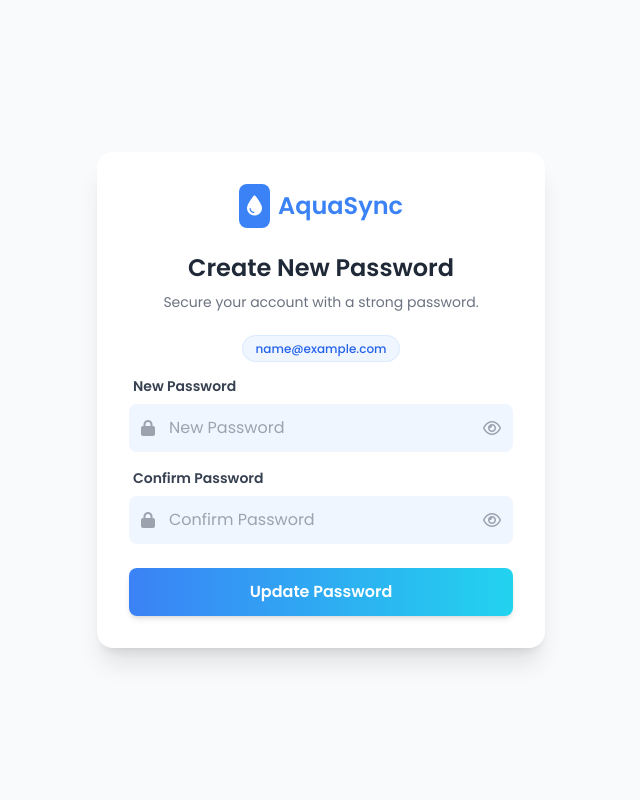
After one commit to asepazimmh75/AquaSync-Labs, a Flask app: page /reset-update in a window 1280 px wide. The commit adds this page. Shown: the whole page, without its empty margins (319-959 px from the left). Run offline with Flask 3, Linux system fonts and the light colour scheme; the visitor is signed in with stand-in values (Sample User, id 1); some libraries are stand-ins or nearby versions.

Commit message:
Update Forgot Password

```diff
--- a/app.py
+++ b/app.py
@@ -311,6 +311,111 @@ def settings():
     schedules = Schedule.query.filter_by(user_id=current_user.id).order_by(Schedule.time).all()
     return render_template('settings.html', user=current_user, schedules=schedules, page='settings')
 
+
+# --- 1. HALAMAN REQUEST RESET PASSWORD ---
+@app.route('/forgot-password', methods=['GET', 'POST'])
+def forgot_password():
+    # Jika sudah login, redirect ke dashboard
+    if current_user.is_authenticated:
+        return redirect(url_for('dashboard'))
+
+    if request.method == 'POST':
+        email = request.form.get('email')
+        user = User.query.filter_by(email=email).first()
+
+        if user:
+            # Generate OTP & Expiry
+            otp_code = generate_otp()
+            expiry_time = datetime.now() + timedelta(minutes=5)
+
+            # Simpan ke Database (Sesuai nama kolom yang diminta)
+            user.otp_hash = generate_password_hash(otp_code)
+            user.otp_expiry = expiry_time
+            db.session.commit()
+
+            # Kirim Email
+            if send_otp_email(user.email, otp_code):
+                # Simpan email di session untuk step selanjutnya
+                session['reset_email'] = email
+                flash('Kode OTP telah dikirim ke email Anda.', 'info')
+                return redirect(url_for('verify_reset_otp'))
+            else:
+                flash('Gagal mengirim email. Coba lagi nanti.', 'error')
+        else:
+            # Demi keamanan, pesan tetap generik atau spesifik sesuai kebutuhan
+            flash('Email tidak ditemukan dalam sistem.', 'error')
+
+    return render_template('forgot_password.html')
+
+
+# --- 2. HALAMAN VERIFIKASI OTP ---
+@app.route('/reset-verify', methods=['GET', 'POST'])
+def verify_reset_otp():
+    # Cek apakah user punya akses (harus lewat step 1)
+    if 'reset_email' not in session:
+        return redirect(url_for('forgot_password'))
+
+    email = session['reset_email']
+    user = User.query.filter_by(email=email).first()
+
+    if request.method == 'POST':
+        otp_input = request.form.get('otp_code')
+
+        # Validasi User & Expiry
+        if not user or not user.otp_expiry or datetime.now() > user.otp_expiry:
+            flash('Kode OTP sudah kadaluarsa. Silakan minta ulang.', 'error')
+            return redirect(url_for('forgot_password'))
+
+        # Validasi Kecocokan OTP
+        if check_password_hash(user.otp_hash, otp_input):
+            # SUKSES: Tandai user sudah lolos verifikasi di session
+            session['is_reset_verified'] = True
+            return redirect(url_for('update_password'))
+        else:
+            flash('Kode OTP salah!', 'error')
+
+    # Kirim variabel email ke template untuk ditampilkan (readonly)
+    return render_template('verify_reset_otp.html', email=email)
+
+
+# --- 3. HALAMAN UPDATE PASSWORD ---
+@app.route('/reset-update', methods=['GET', 'POST'])
+def update_password():
+    # Security Check: Harus punya email di session DAN sudah lolos verifikasi OTP
+    if 'reset_email' not in session or 'is_reset_verified' not in session:
+        return redirect(url_for('forgot_password'))
+
+    email = session['reset_email']
+
+    if request.method == 'POST':
+        new_password = request.form.get('new_password')
+        confirm_password = request.form.get('confirm_password')
+
+        if new_password != confirm_password:
+            flash('Konfirmasi password tidak cocok.', 'error')
+        elif len(new_password) < 6: # Opsional: validasi panjang password
+            flash('Password minimal 6 karakter.', 'error')
+        else:
+            # Update Database
+            user = User.query.filter_by(email=email).first()
+            if user:
+                user.password = generate_password_hash(new_password, method='scrypt')
+
+                # Reset kolom OTP agar tidak bisa dipakai ulang
+                user.otp_hash = None
+                user.otp_expiry = None
+                db.session.commit()
+
+                # Bersihkan session
+                session.pop('reset_email', None)
+                session.pop('is_reset_verified', None)
+
+                flash('Password berhasil diubah! Silakan login.', 'success')
+                return redirect(url_for('login'))
+
+    return render_template('update_password.html', email=email)
+
+
 @app.route('/delete_schedule/<int:id>')
 @login_required
 def delete_schedule(id):
@@ -326,5 +431,6 @@ def delete_schedule(id):
 def guide():
     return render_template('guide.html', user=current_user, page='guide')
 
+
 if __name__ == '__main__':
     app.run(debug=True)
--- a/templates/guide.html
+++ b/templates/guide.html
@@ -18,7 +18,7 @@
         </div>
         <nav class="flex-1 px-4 space-y-2 mt-4">
             <a href="/dashboard" class="flex items-center gap-3 text-gray-400 hover:text-white hover:bg-white/5 px-4 py-3 rounded-xl transition">
-                <i class="fa-solid fa-grid-2"></i> Dashboard
+                <i class="fa-solid fa-border-all"></i> Dashboard
             </a>
             <a href="/settings" class="flex items-center gap-3 text-gray-400 hover:text-white hover:bg-white/5 px-4 py-3 rounded-xl transition">
                 <i class="fa-solid fa-gear"></i> Settings
--- a/templates/login.html
+++ b/templates/login.html
@@ -55,7 +55,7 @@
             <div class="mb-2">
                 <div class="flex justify-between items-center mb-2 ml-1">
                     <label class="block text-gray-700 text-sm font-bold">Password</label>
-                    <a href="#" class="text-xs text-blue-500 hover:underline">Forgot Password?</a>
+                    <a href="/forgot-password" class="text-xs text-blue-500 hover:underline">Forgot Password?</a>
                 </div>
                 <div class="relative">
                     <span class="absolute inset-y-0 left-0 flex items-center pl-3 text-gray-400">
--- a/templates/settings.html
+++ b/templates/settings.html
@@ -18,7 +18,7 @@
         </div>
         <nav class="flex-1 px-4 space-y-2 mt-4">
             <a href="/dashboard" class="flex items-center gap-3 text-gray-400 hover:text-white hover:bg-white/5 px-4 py-3 rounded-xl transition">
-                <i class="fa-solid fa-grid-2"></i> Dashboard
+                <i class="fa-solid fa-border-all"></i> Dashboard
             </a>
             <a href="/settings" class="flex items-center gap-3 bg-blue-600 text-white px-4 py-3 rounded-xl shadow-lg transition">
                 <i class="fa-solid fa-gear"></i> Settings
--- /dev/null
+++ b/templates/update_password.html
@@ -0,0 +1,105 @@
+<!DOCTYPE html>
+<html lang="id">
+<head>
+    <meta charset="UTF-8">
+    <meta name="viewport" content="width=device-width, initial-scale=1.0">
+    <title>New Password - AquaSync</title>
+    <script src="https://cdn.tailwindcss.com"></script>
+    <link rel="stylesheet" href="https://cdnjs.cloudflare.com/ajax/libs/font-awesome/6.4.0/css/all.min.css">
+    <link href="https://fonts.googleapis.com/css2?family=Poppins:wght@300;400;500;600&display=swap" rel="stylesheet">
+    <style> body { font-family: 'Poppins', sans-serif; } </style>
+</head>
+<body class="bg-gray-50 h-screen flex items-center justify-center">
+
+    <div class="bg-white p-8 rounded-2xl shadow-xl w-full max-w-md">
+        <div class="flex justify-center items-center mb-6">
+            <div class="bg-blue-500 text-white p-2 rounded-lg mr-2">
+                <i class="fa-solid fa-droplet text-xl"></i>
+            </div>
+            <h1 class="text-2xl font-bold text-blue-500">AquaSync</h1>
+        </div>
+
+        <h2 class="text-center text-2xl font-bold text-gray-800 mb-2">Create New Password</h2>
+        <p class="text-center text-gray-500 text-sm mb-6">Secure your account with a strong password.</p>
+
+        {% with messages = get_flashed_messages(with_categories=true) %}
+          {% if messages %}
+            {% for category, message in messages %}
+              <div class="mb-4 p-3 rounded-lg text-sm {{ 'bg-red-100 text-red-700' if category == 'error' else 'bg-green-100 text-green-700' }}">
+                {{ message }}
+              </div>
+            {% endfor %}
+          {% endif %}
+        {% endwith %}
+
+        <form action="/reset-update" method="POST">
+
+            <div class="mb-4 text-center">
+                <span class="bg-blue-50 text-blue-600 px-3 py-1 rounded-full text-xs font-medium border border-blue-100">
+                    {{ email }}
+                </span>
+            </div>
+
+            <div class="mb-4">
+                <label class="block text-gray-700 text-sm font-bold mb-2 ml-1">New Password</label>
+                <div class="relative">
+                    <span class="absolute inset-y-0 left-0 flex items-center pl-3 text-gray-400">
+                        <i class="fa-solid fa-lock"></i>
+                    </span>
+                    <input type="password" name="new_password" id="new_pass" required
+                        class="w-full bg-blue-50 text-gray-700 pl-10 pr-10 py-3 rounded-lg focus:outline-none focus:ring-2 focus:ring-blue-400 transition"
+                        placeholder="New Password">
+                    <span class="absolute inset-y-0 right-0 flex items-center pr-3 text-gray-400 cursor-pointer hover:text-gray-600" onclick="toggleNewPass()">
+                        <i class="fa-regular fa-eye" id="iconNew"></i>
+                    </span>
+                </div>
+            </div>
+
+            <div class="mb-6">
+                <label class="block text-gray-700 text-sm font-bold mb-2 ml-1">Confirm Password</label>
+                <div class="relative">
+                    <span class="absolute inset-y-0 left-0 flex items-center pl-3 text-gray-400">
+                        <i class="fa-solid fa-lock"></i>
+                    </span>
+                    <input type="password" name="confirm_password" id="confirm_pass" required
+                        class="w-full bg-blue-50 text-gray-700 pl-10 pr-10 py-3 rounded-lg focus:outline-none focus:ring-2 focus:ring-blue-400 transition"
+                        placeholder="Confirm Password">
+                    <span class="absolute inset-y-0 right-0 flex items-center pr-3 text-gray-400 cursor-pointer hover:text-gray-600" onclick="toggleConfirmPass()">
+                        <i class="fa-regular fa-eye" id="iconConfirm"></i>
+                    </span>
+                </div>
+            </div>
+
+            <button type="submit" class="w-full bg-gradient-to-r from-blue-500 to-cyan-400 hover:from-blue-600 hover:to-cyan-500 text-white font-bold py-3 rounded-lg shadow-md transition transform hover:scale-[1.02]">
+                Update Password
+            </button>
+        </form>
+    </div>
+
+    <script>
+        function toggleNewPass() {
+            const input = document.getElementById('new_pass');
+            const icon = document.getElementById('iconNew');
+            if (input.type === 'password') {
+                input.type = 'text';
+                icon.classList.replace('fa-eye', 'fa-eye-slash');
+            } else {
+                input.type = 'password';
+                icon.classList.replace('fa-eye-slash', 'fa-eye');
+            }
+        }
+
+        function toggleConfirmPass() {
+            const input = document.getElementById('confirm_pass');
+            const icon = document.getElementById('iconConfirm');
+            if (input.type === 'password') {
+                input.type = 'text';
+                icon.classList.replace('fa-eye', 'fa-eye-slash');
+            } else {
+                input.type = 'password';
+                icon.classList.replace('fa-eye-slash', 'fa-eye');
+            }
+        }
+    </script>
+</body>
+</html>
```
Also changed, not shown: templates/dashboard.html (+9 -10 lines), templates/forgot_password.html (added, +58 -0 lines), templates/verify_reset_otp.html (added, +69 -0 lines), static/logo.png.png (added).
